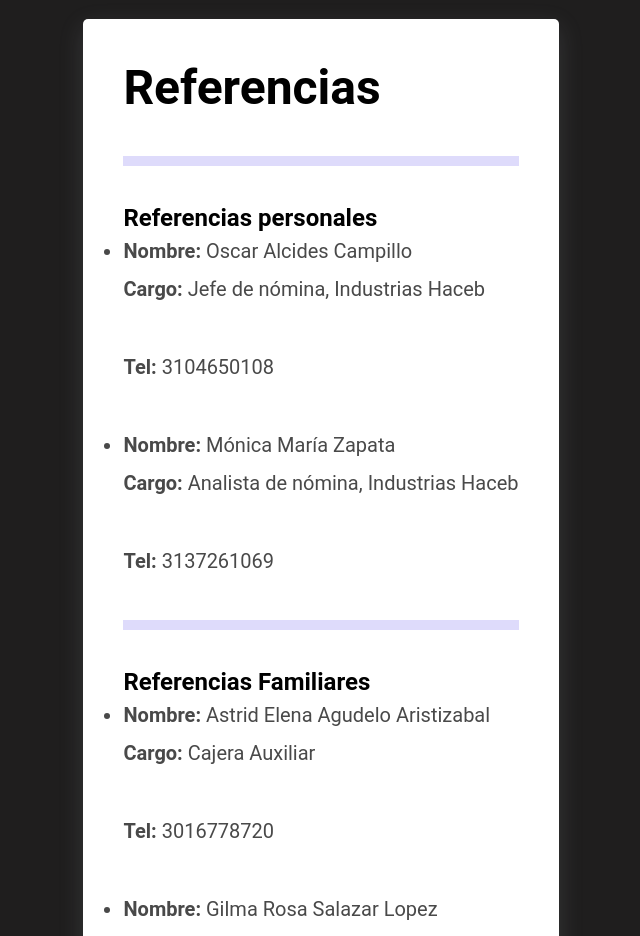
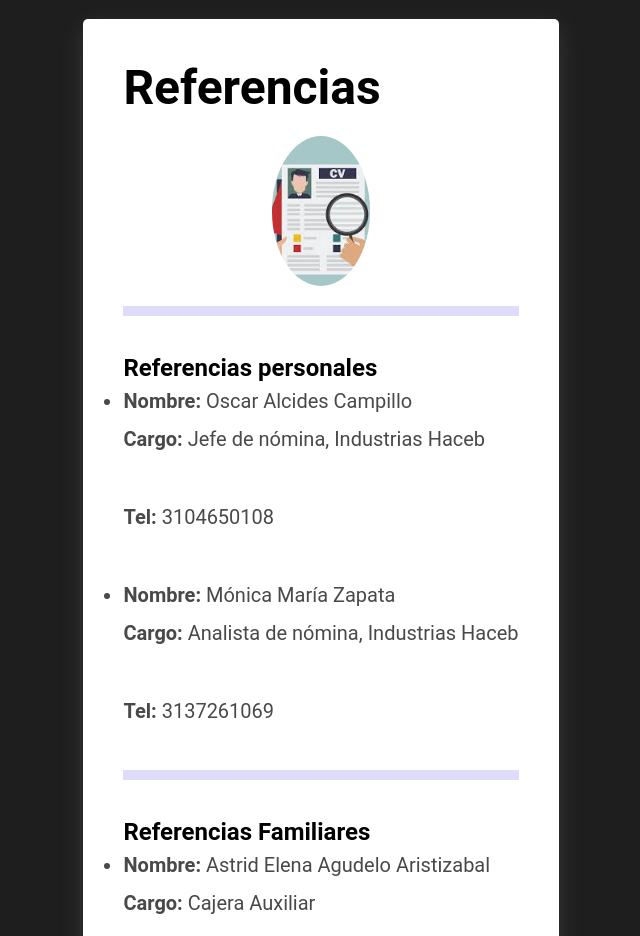
Before and after one commit to MAGA1314/MAGA1314.github.io, a plain HTML site: page index.html in a window 1280 px wide. Shown: the part 6820-7756 px from the top of the page, without its empty margins (319-959 px from the left). Drawn offline with Linux system fonts and the light colour scheme.

Commit message:
imagen referencias

```diff
--- a/index.html
+++ b/index.html
@@ -214,7 +214,7 @@
 		<div class="seccion" id="5">
 			<div class="card">
 				<h1>Referencias</h1>
-				<img src="img/4.jpg" alt="">
+				<img src="images/referencias.jpg" alt="ImagenReferencias" class="imagen-redonda">
                 <hr>
                 <br>
                 <br>
```
Also changed, not shown: images/referencias.jpg (added).
